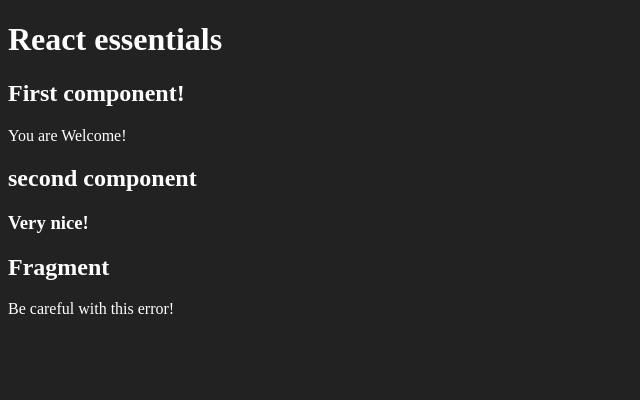
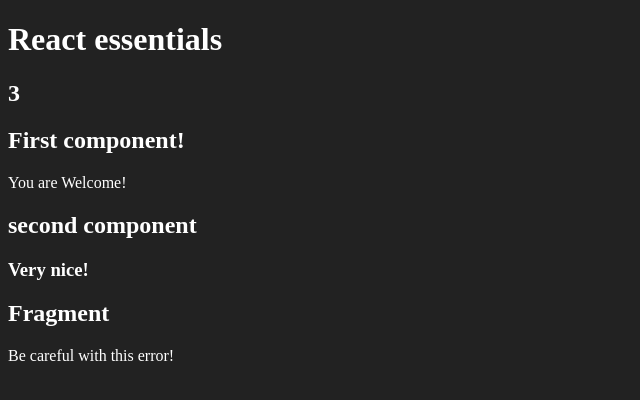
Before and after one commit to FlavioRoberto/fundamentos-react, a React (Create React App) app: page / in a window 1280 px wide. Shown: the top 400 px of the page, without its empty margins (0-640 px from the left). Built offline with nearby package versions, Linux system fonts and the light colour scheme.

Commit message:
Feat: ensure random number component

```diff
--- a/src/App.jsx
+++ b/src/App.jsx
@@ -2,10 +2,12 @@
 import First from "./components/basics/First";
 import WithParameter from "./components/basics/WithParameter";
 import Fragment from "./components/basics/Fragment";
+import Random from "./components/basics/Random";
 
 const App = () => (
   <div id="app">
     <h1>React essentials</h1>
+    <Random min={1} max={5} />
     <First />
     <WithParameter title="second component" subtitle="Very nice!" />
     <Fragment />
--- /dev/null
+++ b/src/components/basics/Random.jsx
@@ -0,0 +1,13 @@
+function getRandomInt(min, max) {
+  min = Math.ceil(min);
+  max = Math.floor(max);
+  return Math.floor(Math.random() * (max - min + 1)) + min;
+}
+
+const Random = (props) => {
+  let { min, max } = props;
+  const randomNumber = getRandomInt(min, max);
+  return <h2>{randomNumber}</h2>;
+};
+
+export default Random;
```
